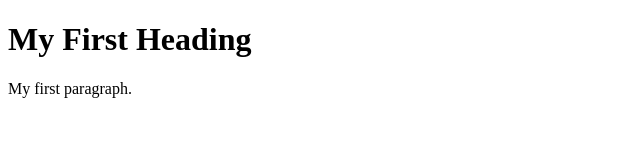
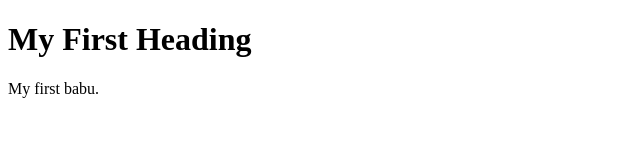
Before and after one commit to sankarb91/ma052025, a plain HTML site: page index.html in a window 1280 px wide. Shown: the full height of the page, 0-640 px from the left. Drawn offline with Linux system fonts and the light colour scheme.

Commit message:
feat : file

```diff
--- a/index.html
+++ b/index.html
@@ -3,7 +3,7 @@
 <body>
 
 <h1>My First Heading</h1>
-<p>My first paragraph.</p>
+<p>My first babu.</p>
 
 </body>
 </html>
```
Also changed, not shown: style.css (added).
